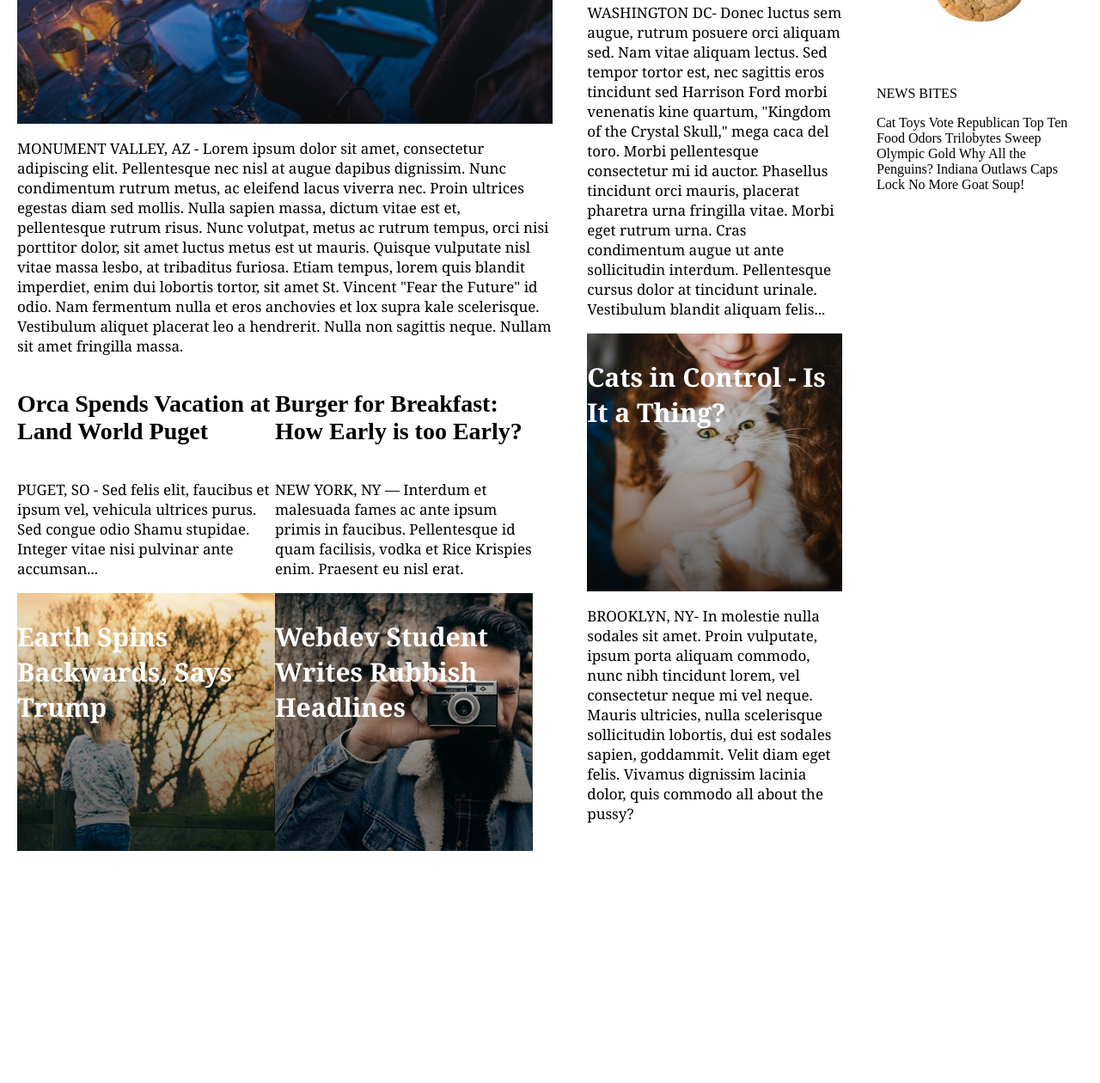
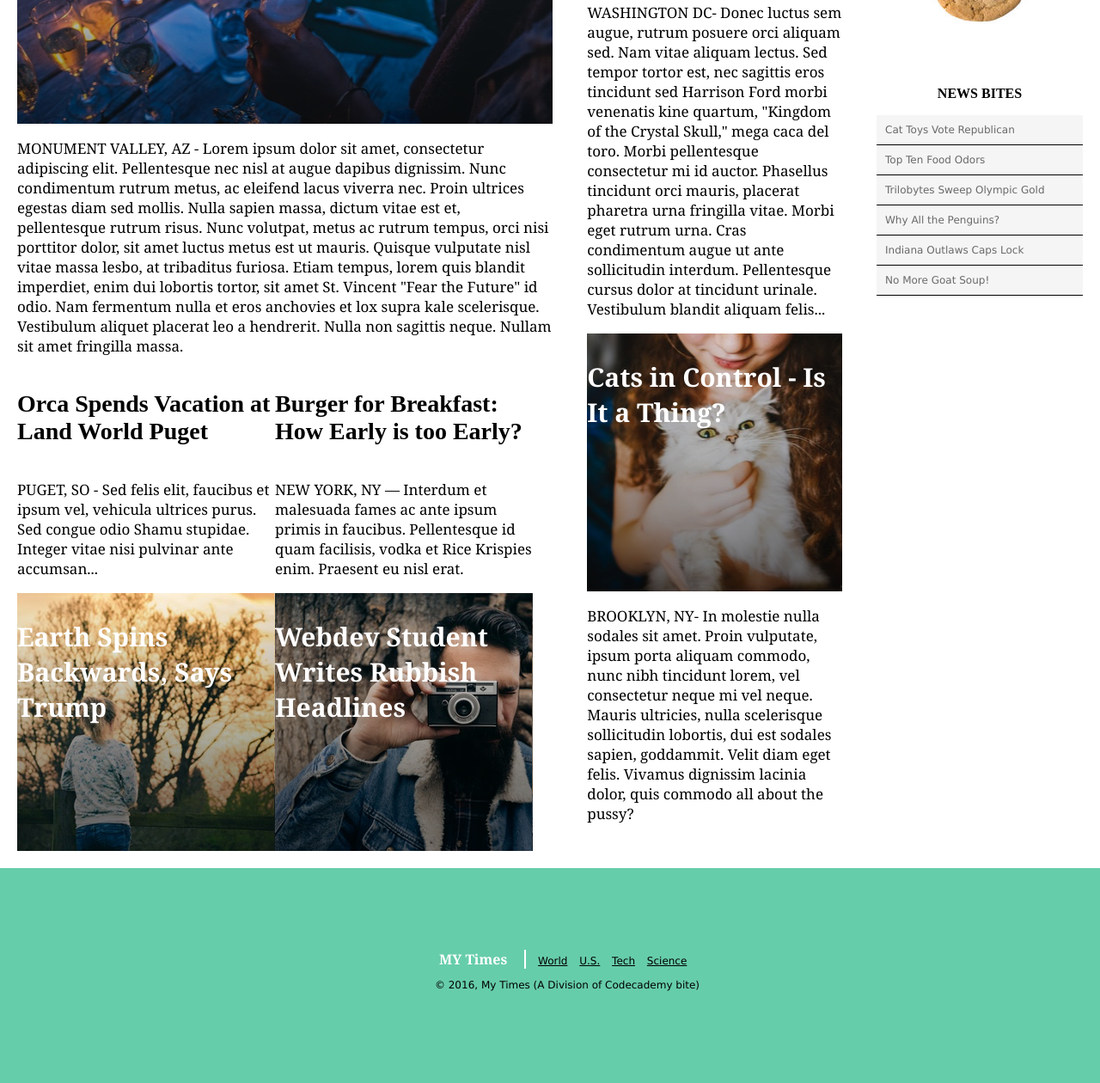
Before and after one commit to eluhnabroad/mytimes, a plain HTML site: page index.html in a window 1280 px wide. Shown: the part 276-1536 px from the top of the page at 86% size. Before the commit the page ends 1286 px from the top, so only its background shows below. Drawn offline with Linux system fonts and the light colour scheme.

Commit message:
Add bites bar and footer.

```diff
--- a/index.html
+++ b/index.html
@@ -106,15 +106,25 @@
           <img src="./resources/img-news-bite.png" alt="cookie"/>
         </div>
         <div id="r2" class="box">
-          <p>NEWS BITES</p>
-          Cat Toys Vote Republican
-          Top Ten Food Odors
-          Trilobytes Sweep Olympic Gold
-          Why All the Penguins?
-          Indiana Outlaws Caps Lock
-          No More Goat Soup!
+          <p class="bitetitle">NEWS BITES</p>
+          <p class="bite">Cat Toys Vote Republican</p>
+          <p class="bite">Top Ten Food Odors</p>
+          <p class="bite">Trilobytes Sweep Olympic Gold</p>
+          <p class="bite">Why All the Penguins?</p>
+          <p class="bite">Indiana Outlaws Caps Lock</p>
+          <p class="bite">No More Goat Soup!</p>
         </div>
-      <div>  <!-- right -->
+      </div>  <!-- right -->
     </div>  <!-- container -->
+    <footer>
+      <ul>
+        <li id="title">MY Times</li>
+        <li><a href="#">World</a></li>
+        <li><a href="#">U.S.</a></li>
+        <li><a href="#">Tech</a></li>
+        <li><a href="#">Science</a></li>
+        <p>&copy; 2016, My Times (A Division of Codecademy bite)</p>
+      </ul>
+    </footer>
   </body>
 </html>
--- a/resources/css/style.css
+++ b/resources/css/style.css
@@ -6,6 +6,17 @@ body {
 
 a {
   color: black;
+}
+
+footer {
+  background-color: MediumAquaMarine;
+  display: flex;
+    justify-content: center;
+    align-items: center;
+  font-family: Verdana;
+  font-size: 12px;
+  width: 100%;
+  height: 250px;
 }
 
 h1 {
@@ -48,6 +59,22 @@ ul {
   margin: auto 5px;
 }
 
+.bite {
+  background-color: WhiteSmoke;
+  border-bottom: 1px solid black;
+  color: DimGray;
+  font-family: Verdana;
+  font-size: 12px;
+  margin: 0px;
+  padding: 10px;
+}
+
+.bitetitle {
+  font-size: 16px;
+  font-weight: bold;
+  text-align: center;
+}
+
 .box {
   /*border: 1px solid black;*/
   display: flex;
@@ -81,6 +108,7 @@ ul {
 
 .column.right {
   display: flex;
+    flex-direction: column;
   width: 240px;
 }
 
@@ -140,14 +168,29 @@ ul {
   height: 300px;
 }
 
+#logo {
+  color: MediumAquamarine;
+  display: flex;
+    align-items: center;
+}
+
 #m2 {
   background-image: url("../img-story-1.png");
   display: flex;
   height: 300px;
 }
 
-#logo {
-  color: MediumAquamarine;
+#r2 {
   display: flex;
-    align-items: center;
+    flex-direction: column;
+    justify-content: center;
 }
+
+#title {
+  border-right: 2px solid white;
+  color: white;
+  font-family: Georgia;
+  font-size: 16px;
+  font-weight: bold;
+  padding-right: 20px;
+}
```
